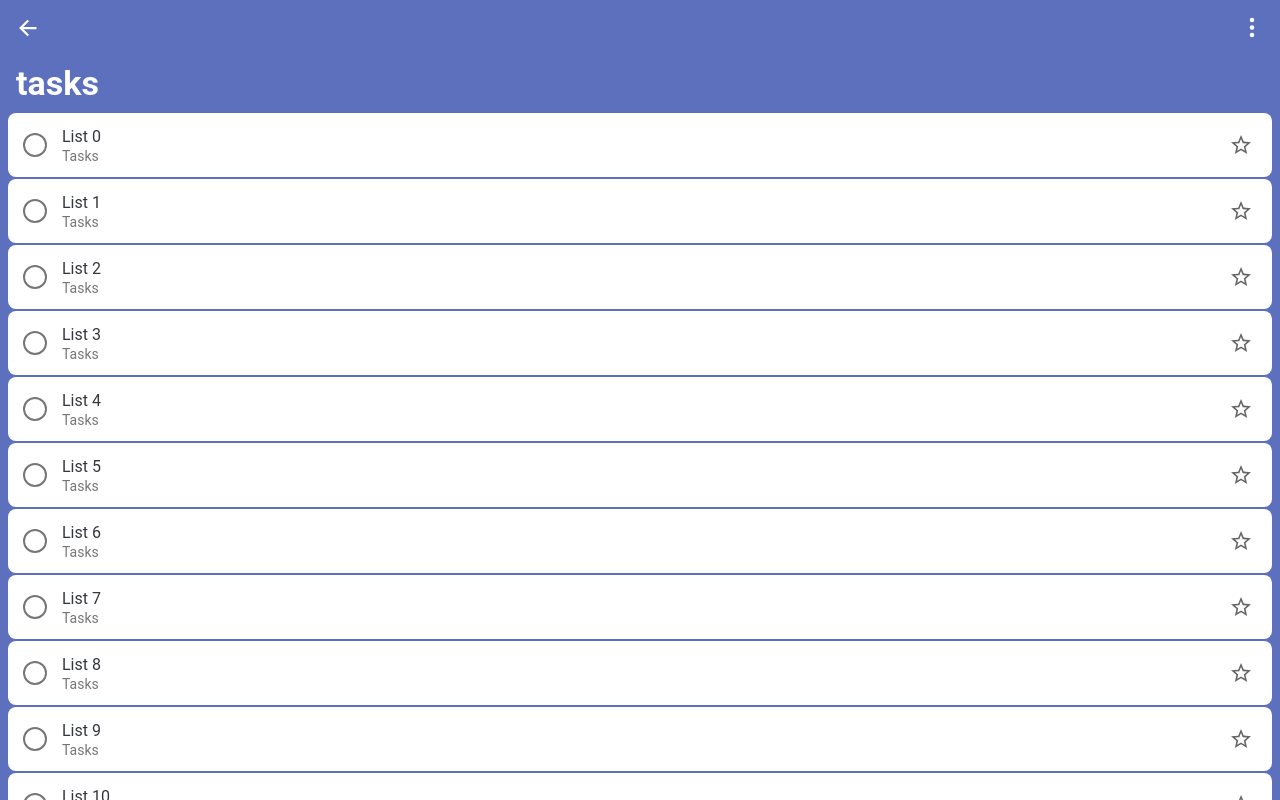
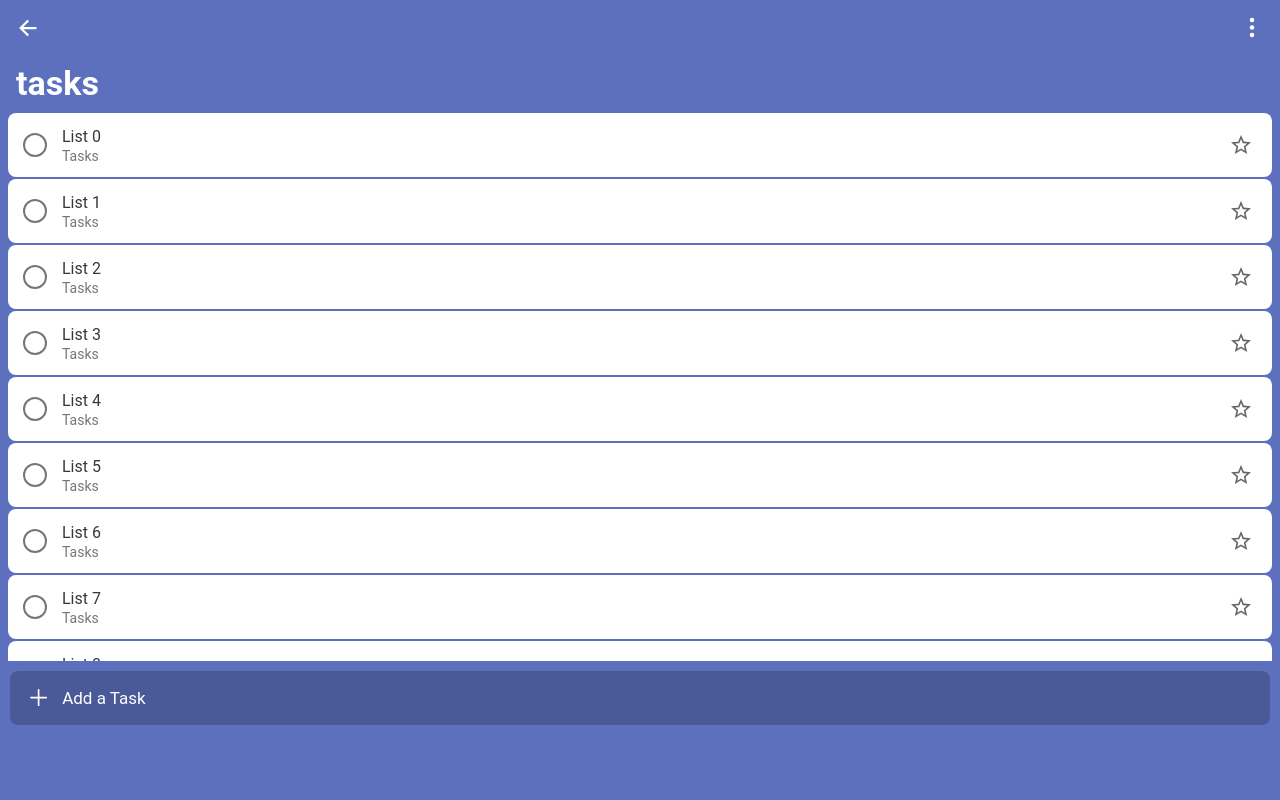
Before and after one commit to immortalt/immortal-todo, a React (Create React App) app: page /home in a window 1280 px wide. Both pictures are taken after a click on the element "Tasks". Built offline with nearby package versions, Linux system fonts and the light colour scheme.

Commit message:
feat(TodoList): implement the basic add task input on the footer

```diff
--- a/src/pages/Home/index.tsx
+++ b/src/pages/Home/index.tsx
@@ -94,6 +94,7 @@ const Home: React.FC = () => {
         }}></Divider>
         <TodoLists></TodoLists>
       </IonContent>
+
     </IonPage>
   )
 }
--- a/src/pages/TodoList/index.tsx
+++ b/src/pages/TodoList/index.tsx
@@ -3,8 +3,10 @@ import {
   IonButton,
   IonButtons,
   IonContent,
+  IonFooter,
   IonHeader,
   IonIcon,
+  IonInput,
   IonItem,
   IonLabel,
   IonList,
@@ -15,7 +17,7 @@ import {
   isPlatform
 } from '@ionic/react'
 import React, { useEffect, useRef } from 'react'
-import { checkmarkCircleOutline, ellipsisHorizontal, ellipsisVertical, trashOutline } from 'ionicons/icons'
+import { addOutline, checkmarkCircleOutline, ellipsisHorizontal, ellipsisVertical, trashOutline } from 'ionicons/icons'
 import { Menu, MenuItem } from '@mui/material'
 import { type RouteComponentProps } from 'react-router'
 import ListItemText from '@mui/material/ListItemText'
@@ -26,6 +28,7 @@ import { type ListTheme, listThemes } from '../../theme/listThemes'
 import TaskItems from '../../components/TaskItems'
 import { setStatusbarColor } from '../../theme/utils'
 import useIsDark from '../../hooks/useIsDark'
+import { darkenColor, lightenColor } from './utils'
 
 type TodoPageProps = RouteComponentProps<{
   id: string
@@ -53,6 +56,13 @@ const TodoList: React.FC<TodoPageProps> = ({ match }) => {
   useEffect(() => {
     setStatusbarColor(themeUnit.background)
   }, [themeUnit.background])
+  const getFooterItemBackground = () => {
+    if (isDark) {
+      return '#212121'
+    } else {
+      return themeUnit.reversed ? lightenColor(themeUnit.background) : darkenColor(themeUnit.background)
+    }
+  }
   const styles = {
     header: {
       color: themeUnit.text,
@@ -70,7 +80,32 @@ const TodoList: React.FC<TodoPageProps> = ({ match }) => {
       '--color': themeUnit.text
     },
     iconButton: { color: themeUnit.text },
-    content: { '--background': themeUnit.background }
+    content: {
+      '--background': themeUnit.background,
+    },
+    footer: {
+      bottom: -1,
+      height: 140,
+      background: themeUnit.background,
+    },
+    footerItem: {
+      '--background': getFooterItemBackground(),
+      marginLeft: 10,
+      marginRight: 10,
+      borderRadius: 8,
+      '--min-height': '54px',
+      color: themeUnit.text,
+      marginTop: 10,
+    },
+    newTaskIcon: {
+      marginLeft: -5,
+      marginRight: 10,
+    },
+    newTaskInput: {
+      '--placeholder-color': themeUnit.text,
+      '--placeholder-opacity': 1,
+      borderWidth: 0
+    }
   }
   const getTitle = (id: string) => {
     if (id === 'myday') {
@@ -168,6 +203,12 @@ const TodoList: React.FC<TodoPageProps> = ({ match }) => {
         <TaskItems theme={listTheme}></TaskItems>
         {isIOS && sheetModel}
       </IonContent>
+      <IonFooter mode="ios" className="ion-no-border" style={styles.footer}>
+        <IonItem lines="none" style={styles.footerItem}>
+          <IonIcon style={styles.newTaskIcon} slot="start" icon={addOutline}></IonIcon>
+          <IonInput style={styles.newTaskInput} placeholder="Add a Task"></IonInput>
+        </IonItem>
+      </IonFooter>
     </IonPage>
   )
 }
--- /dev/null
+++ b/src/pages/TodoList/utils.ts
@@ -0,0 +1,26 @@
+export function darkenColor (color: string): string {
+  let r = parseInt(color.slice(1, 3), 16)
+  let g = parseInt(color.slice(3, 5), 16)
+  let b = parseInt(color.slice(5, 7), 16)
+
+  r = Math.round(r * 0.8)
+  g = Math.round(g * 0.8)
+  b = Math.round(b * 0.8)
+
+  const hexR = r.toString(16).padStart(2, '0')
+  const hexG = g.toString(16).padStart(2, '0')
+  const hexB = b.toString(16).padStart(2, '0')
+
+  return `#${hexR}${hexG}${hexB}`
+}
+
+export function lightenColor (color: string): string {
+  const r1 = parseInt(color.substr(1, 2), 16)
+  const g1 = parseInt(color.substr(3, 2), 16)
+  const b1 = parseInt(color.substr(5, 2), 16)
+
+  const r2 = Math.round((r1 * 244) / 249)
+  const g2 = Math.round((g1 * 221) / 232)
+  const b2 = Math.round((b1 * 211) / 222)
+  return `#${r2.toString(16)}${g2.toString(16)}${b2.toString(16)}`
+}
--- a/src/theme/listThemes.ts
+++ b/src/theme/listThemes.ts
@@ -5,6 +5,8 @@ export type ThemeUnit = {
   background: string;
   // text color in list toolbar
   text: string;
+  // inputbar color
+  inputItem?: string;
   // if is reversed color theme
   reversed?: boolean;
 }
@@ -46,8 +48,9 @@ export const listThemes: themeDict = {
   'darkgreen-reverse': {
     light: {
       'icon': '#166F6B',
-      'background': '#DAF0EE',
-      'text': '#346D6A',
+      'background': '#D4F1EF',
+      'text': '#166F6B',
+      'inputItem': '#c8e9e7',
       reversed: true,
     },
     dark: {
```
Also changed, not shown: src/pages/TodoList/index.css (line endings or trailing spaces).
